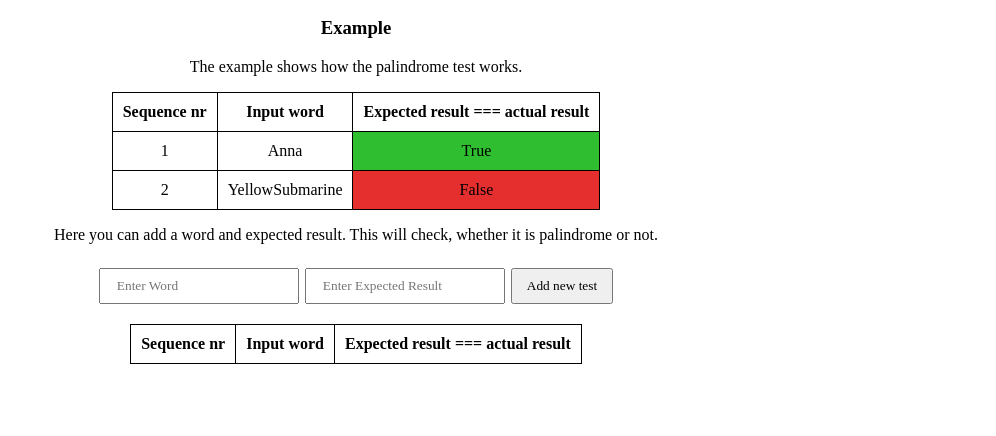
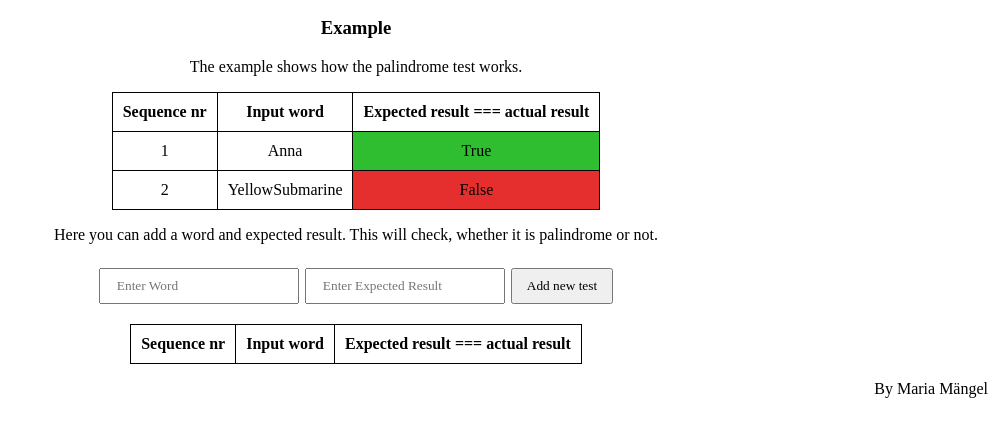
Before and after one commit to mariamangel/Client-Developer-Homework, a plain HTML site: page index.html in a window 1280 px wide. Shown: the part 50-486 px from the top of the page, without its empty margins (284-1280 px from the left). Drawn offline with Linux system fonts and the light colour scheme.

Commit message:
Update index.html

```diff
--- a/index.html
+++ b/index.html
@@ -85,5 +85,6 @@
     //console.log (isPalindrome("YellowSubmarine"));
 
 </script>
+<p style="text-align: right">By Maria Mängel</p>
 </body>
 </html>
```
